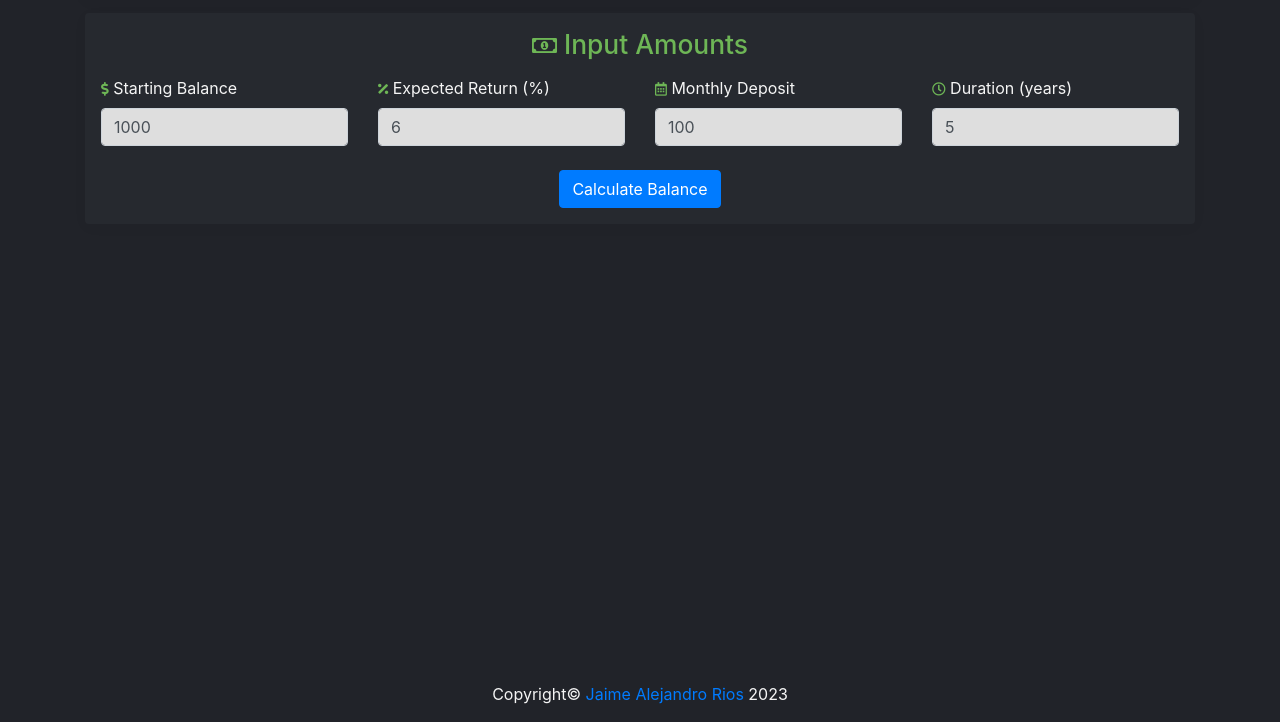
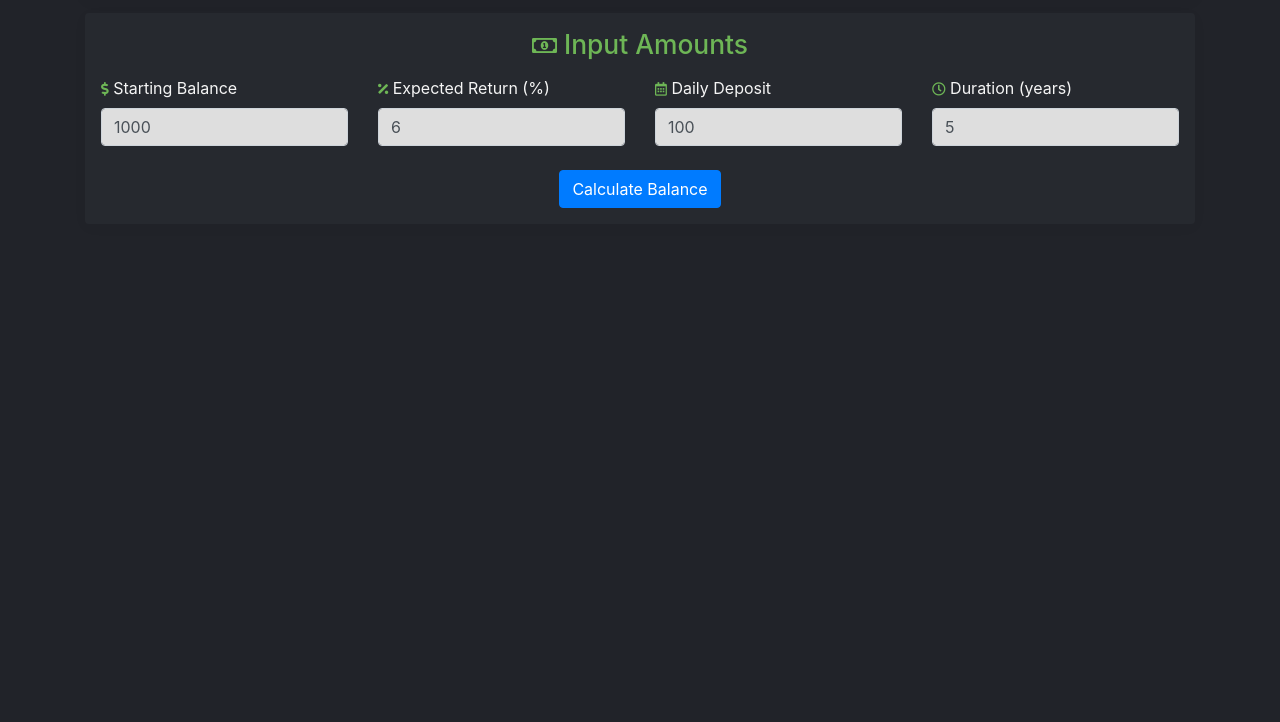
Before and after one commit to 6ix78/jjjjk, a plain HTML site: page index.html in a window 1280 px wide. Shown: the part 90-812 px from the top of the page. Drawn offline with Linux system fonts and the light colour scheme.

Commit message:
Update index.html

```diff
--- a/index.html
+++ b/index.html
@@ -41,8 +41,8 @@
                         <input type="number" class="form-control" id="expectedReturn" value="6" min="1" max="100">
                     </div>
                     <div class="col-sm-6 col-md-3">
-                        <label for="monthlyDep"><i class="far fa-calendar-alt"></i> Monthly Deposit</label>
-                        <input type="number" class="form-control" id="monthlyDeposit" value="100" min="1"
+                        <label for="dailyDep"><i class="far fa-calendar-alt"></i> Daily Deposit</label>
+                        <input type="number" class="form-control" id="dailyDeposit" value="100" min="1"
                             max="999999999">
                     </div>
                     <div class="col-sm-6 col-md-3">
@@ -73,16 +73,6 @@
         </div>
     </div>
 
-    <footer class="col-md-12 mt-3">
-        <p class="text-center copyright">
-            Copyright&copy;
-            <a href="http://jaiimeriios.com/">Jaime Alejandro Rios</a>
-            <script>
-                document.write(new Date().getFullYear())
-            </script>
-        </p>
-    </footer>
-
     <script src="dependency/chartjs.min.js"></script>
     <script src="js/calculator.js"></script>
     <script src="js/theme.js"></script>
```
